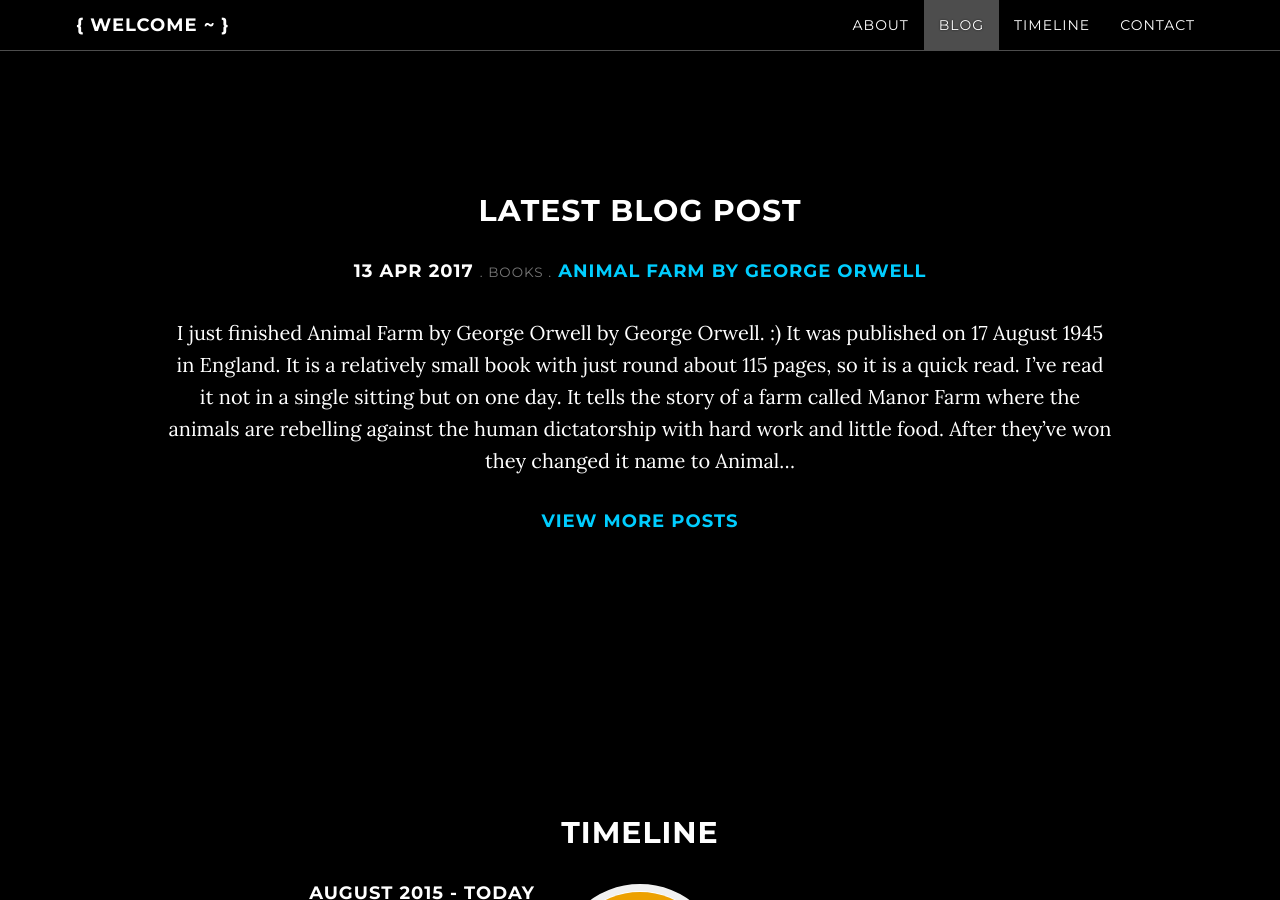
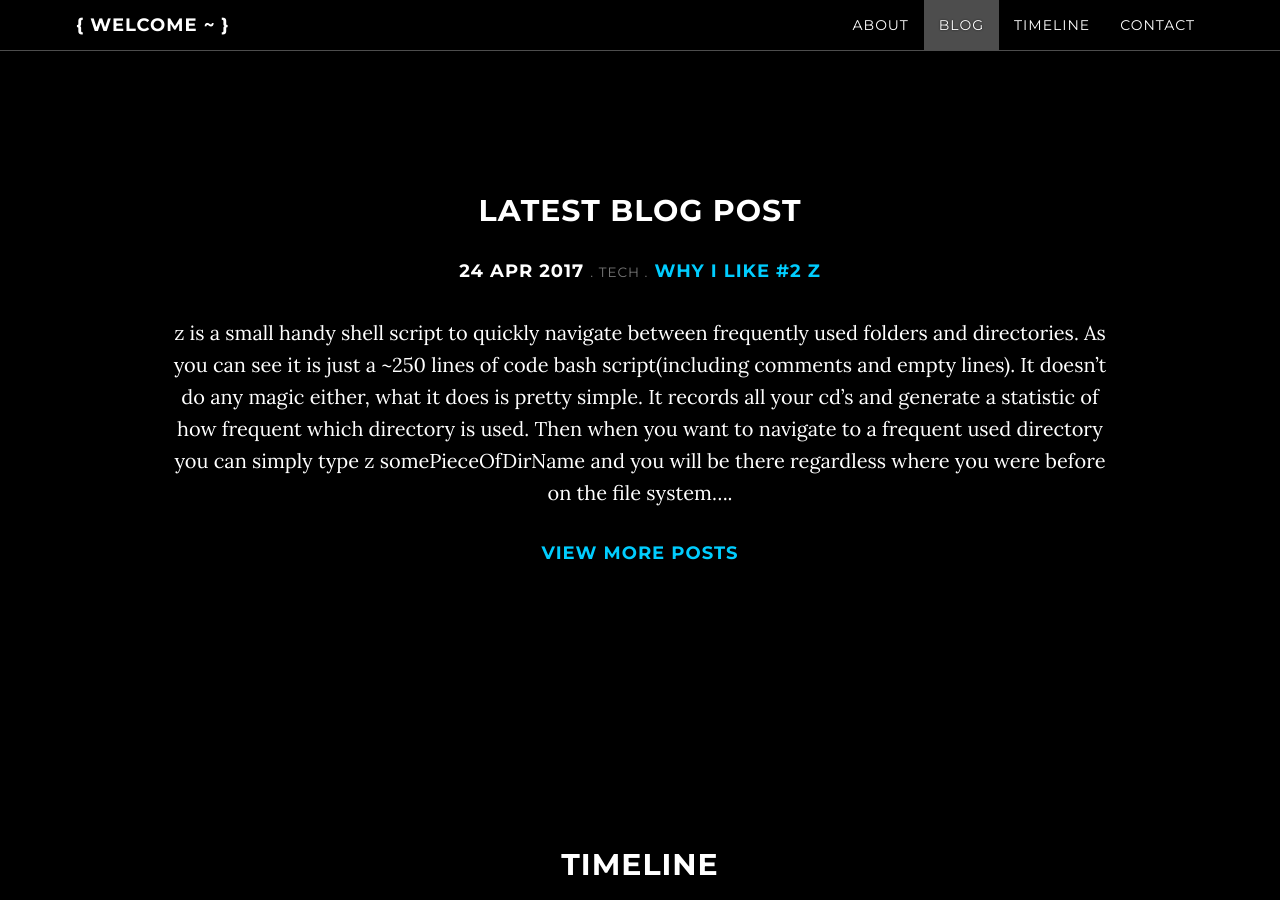
Before and after one commit to mstruebing/mstruebing.github.io, a Jekyll site: the page built from index.html, in a window 1280 px wide and 900 px high, scrolled down 1804 px. Built offline with Jekyll 4.4.1, drawn with Linux system fonts in a browser that asks for light colours; nearby versions of some CDN libraries.

Commit message:
why i like z

```diff
--- /dev/null
+++ b/_posts/2017-04-24-why-i-like-z.md
@@ -0,0 +1,23 @@
+---
+layout: post
+section-type: post
+title: 'Why I like #2 z'
+category: tech
+tags: [ 'why-i-like', 'z' ]
+---
+
+[z](https://github.com/rupa/z) is a small handy shell script to quickly navigate
+between frequently used folders and directories.
+
+As you can see it is just a ~250 lines of code bash script(including comments and empty lines).
+It doesn't do any magic either, what it does is pretty simple. It records all your cd's
+and generate a statistic of how frequent which directory is used. Then when you want to navigate
+to a frequent used directory you can simply type `z somePieceOfDirName` and you will be there regardless
+where you were before on the file system. It will pick the directory which the most matching name. So for example
+it would be possible to go to ~/Documents with `z Doc` or `z docs` - of course depending on what directories you used before.
+After using it for a while you could find some files in your home directory which are starting with `.z.` and some numbers.
+This are the files z where z records your directory usage and which are used to determine in which directory it should change.
+After installing it you will first forget about it but when you rediscover it you would be able to switch to any directory you use frequently with just a few keystrokes.
+
+Personally I use it pretty much, I have very few aliases in my shell configuration to switch directories and for all else I often use z.
+You should at least try it out ;)
--- /dev/null
+++ b/tags/z.html
@@ -0,0 +1,6 @@
+---
+layout: tag
+section-type: tag
+title: z
+---
+## Tag
```
Also changed, not shown: _posts/2017-01-12-why-i-like.md (+2 -1 lines).
